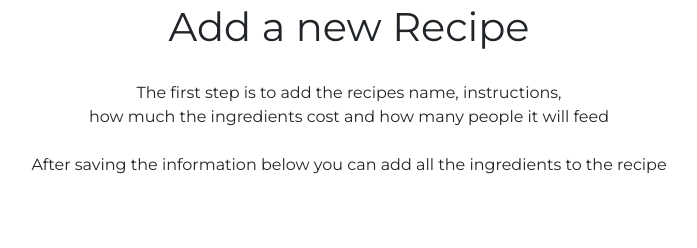
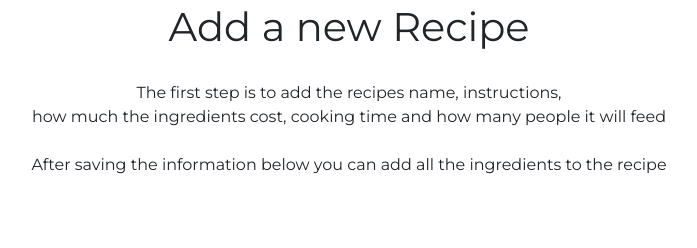
Before and after one commit to Hemulia/RecipeWebApp, a Flask app: page /addrecipe in a window 1280 px wide. Shown: the part 167-415 px from the top of the page, without its empty margins (291-988 px from the left). Run offline with Flask 2, Linux system fonts and the light colour scheme; a user stored in the database is signed in; some libraries are stand-ins or nearby versions.

Commit message:
Last Commit

```diff
--- a/website/templates/addrecipe.html
+++ b/website/templates/addrecipe.html
@@ -2,7 +2,7 @@
     %}
     <h1 class="sign" >Add a new Recipe</h1>
     <p class="text"> The first step is to add the recipes name, instructions,<br>
-      how much the ingredients cost and how many people it will feed
+      how much the ingredients cost, cooking time and how many people it will feed
       <br><br>
       After saving the information below you can add all the ingredients to the recipe</p>
     <form method="POST" style="width: 40%;" class="form2">
```
Also changed, not shown: instance/database.db.
